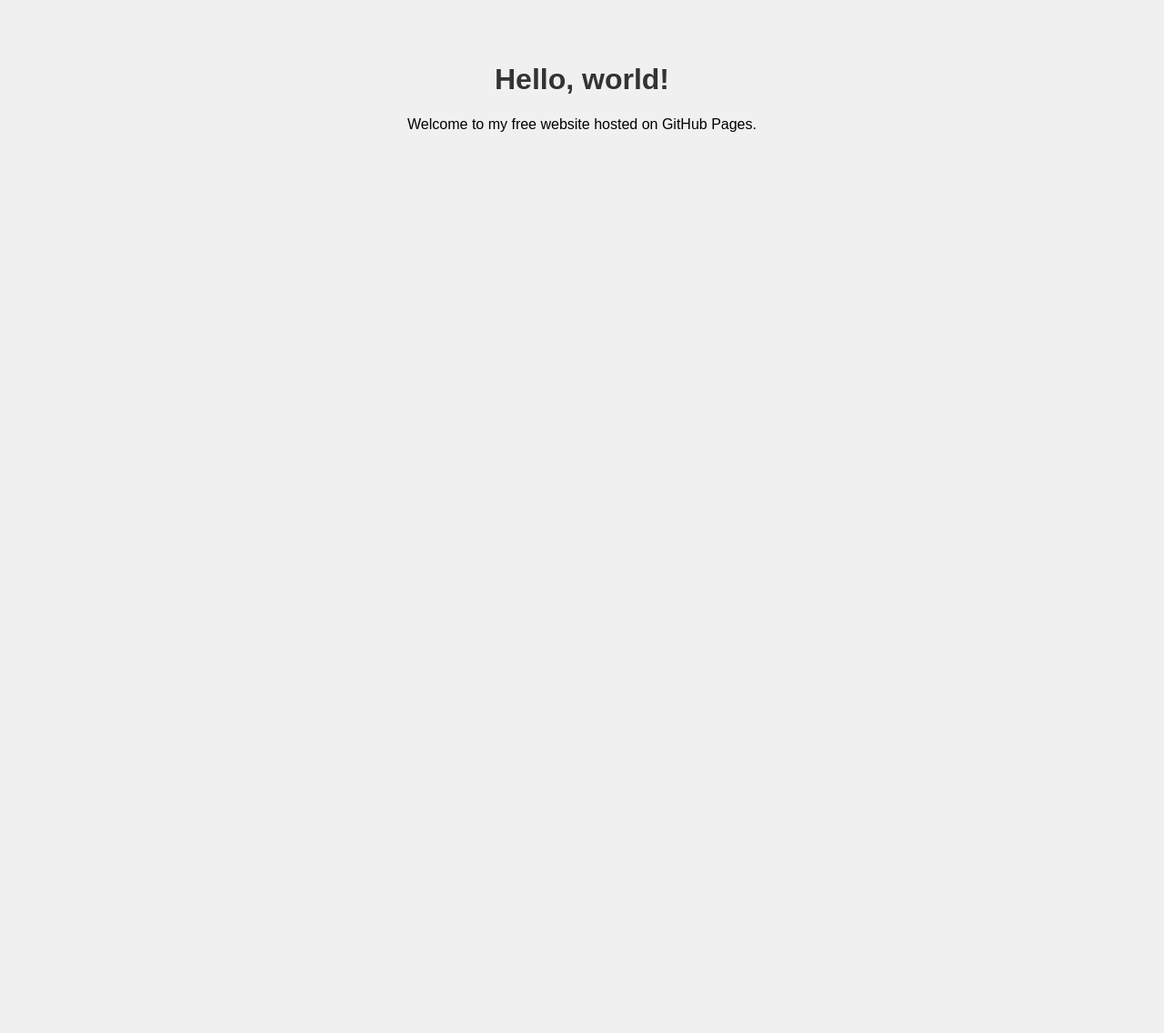
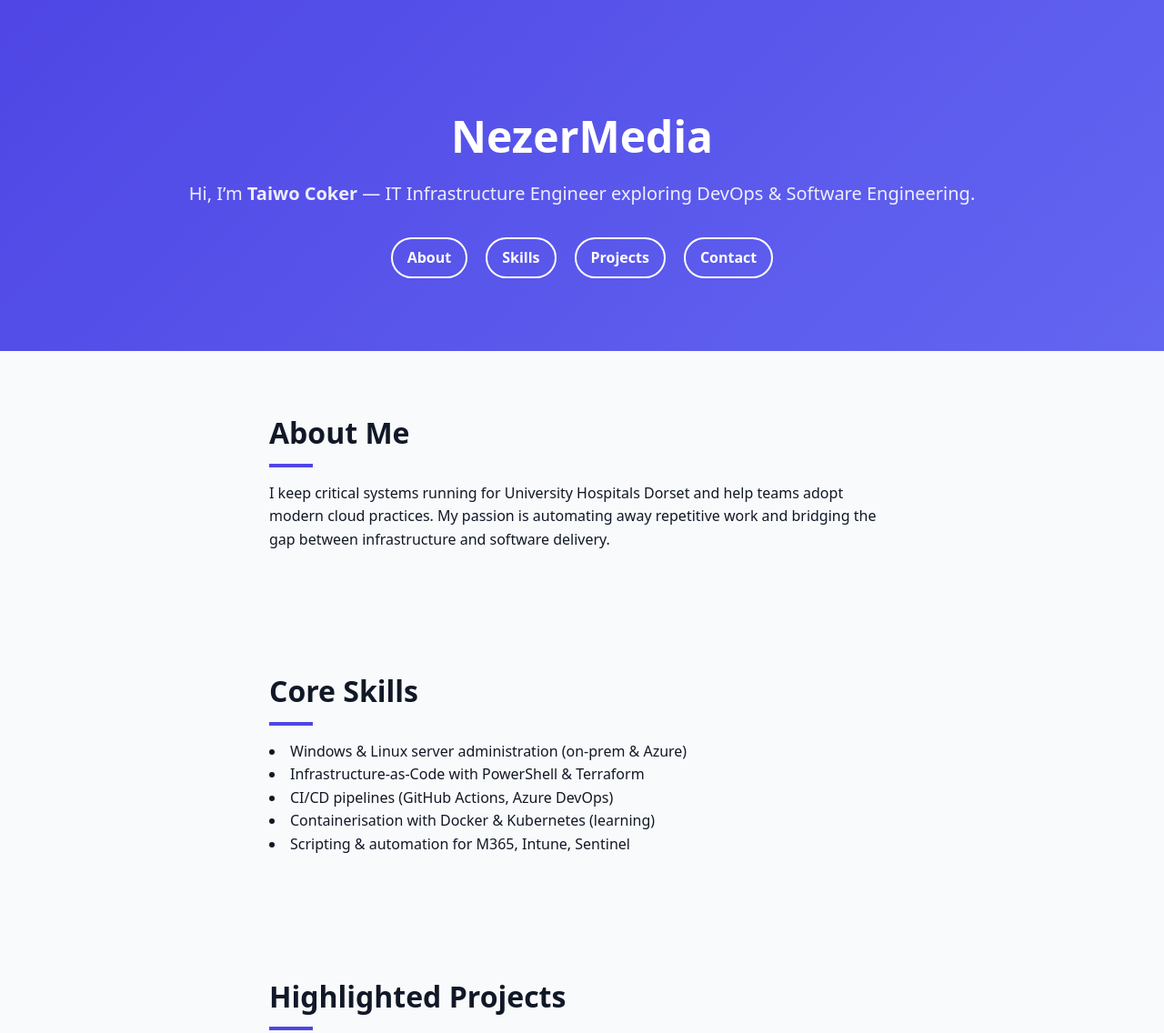
Before and after one commit to nezercoker/nezercoker.github.io, a plain HTML site: page index.html in a window 1280 px wide. Shown: the top 1136 px of the page at 91% size. Before the commit the page ends 800 px from the top, so only its background shows below. Drawn offline with Linux system fonts and the light colour scheme.

Commit message:
Update index.html

```diff
--- a/index.html
+++ b/index.html
@@ -1,22 +1,154 @@
 <!DOCTYPE html>
 <html lang="en">
 <head>
-  <meta charset="UTF-8">
-  <title>My Free Website</title>
+  <meta charset="UTF-8" />
+  <meta name="viewport" content="width=device-width, initial-scale=1.0" />
+  <title>NezerMedia • Taiwo Coker</title>
+
+  <!-- Basic styling in one place -->
   <style>
+    :root {
+      --accent: #4f46e5;      /* indigo-600 */
+      --bg:     #f9fafb;      /* gray-50   */
+      --text:   #111827;      /* gray-900  */
+    }
+    * { box-sizing: border-box; margin: 0; padding: 0; }
     body {
-      font-family: Arial, sans-serif;
-      padding: 40px;
+      font-family: system-ui, -apple-system, BlinkMacSystemFont, "Segoe UI",
+                   Roboto, Helvetica, Arial, sans-serif;
+      background: var(--bg);
+      color: var(--text);
+      line-height: 1.6;
+    }
+    header {
       text-align: center;
-      background-color: #f0f0f0;
+      padding: 7rem 1rem 5rem;
+      background: linear-gradient(135deg, var(--accent) 0%, #6366f1 100%);
+      color: #fff;
     }
-    h1 {
-      color: #333;
+    header h1 { font-size: 3rem; font-weight: 800; margin-bottom: .5rem; }
+    header p  { font-size: 1.25rem; opacity: 0.9; }
+    nav {
+      margin-top: 2rem;
+      display: flex;
+      justify-content: center;
+      gap: 1.25rem;
+      flex-wrap: wrap;
+    }
+    nav a {
+      color: #fff; text-decoration: none; font-weight: 600;
+      border: 2px solid #fff; padding: .5rem 1rem; border-radius: 9999px;
+      transition: background .2s, color .2s;
+    }
+    nav a:hover { background: #fff; color: var(--accent); }
+    section {
+      max-width: 720px; margin: 0 auto; padding: 4rem 1rem;
+    }
+    h2 { font-size: 2rem; margin-bottom: 1rem; position: relative; }
+    h2::after {
+      content: ""; display: block; width: 3rem; height: .25rem;
+      background: var(--accent); margin-top: .5rem;
+    }
+    ul { list-style: disc inside; margin-top: .5rem; }
+    .card-grid {
+      display: grid; gap: 1.5rem;
+      grid-template-columns: repeat(auto-fit, minmax(240px, 1fr));
+      margin-top: 1rem;
+    }
+    .card {
+      background: #fff; padding: 1.5rem; border-radius: 1rem;
+      box-shadow: 0 4px 10px rgba(0,0,0,.05);
+    }
+    footer {
+      text-align: center; padding: 2rem 1rem; font-size: .875rem;
+      background: #e5e7eb;
+      color: #374151;
+    }
+    @media (prefers-color-scheme: dark) {
+      :root { --bg: #0f172a; --text: #f1f5f9; }
+      header { background: linear-gradient(135deg,#6366f1 0%,#4338ca 100%); }
+      nav a { border-color:#f1f5f9; }
+      nav a:hover { background:#f1f5f9; color:#4338ca; }
+      section, .card { background:#1e293b; color:#f1f5f9; }
+      footer { background:#1e293b; color:#94a3b8; }
     }
   </style>
 </head>
 <body>
-  <h1>Hello, world!</h1>
-  <p>Welcome to my free website hosted on GitHub Pages.</p>
+  <!-- HERO -->
+  <header>
+    <h1>NezerMedia</h1>
+    <p>Hi, I’m <strong>Taiwo Coker</strong> — IT Infrastructure Engineer exploring DevOps &amp; Software Engineering.</p>
+
+    <nav>
+      <a href="#about">About</a>
+      <a href="#skills">Skills</a>
+      <a href="#projects">Projects</a>
+      <a href="#contact">Contact</a>
+    </nav>
+  </header>
+
+  <!-- ABOUT -->
+  <section id="about">
+    <h2>About Me</h2>
+    <p>
+      I keep critical systems running for University Hospitals Dorset and help
+      teams adopt modern cloud practices. My passion is automating away
+      repetitive work and bridging the gap between infrastructure and software
+      delivery.
+    </p>
+  </section>
+
+  <!-- SKILLS -->
+  <section id="skills">
+    <h2>Core Skills</h2>
+    <ul>
+      <li>Windows &amp; Linux server administration (on-prem &amp; Azure)</li>
+      <li>Infrastructure-as-Code with PowerShell &amp; Terraform</li>
+      <li>CI/CD pipelines (GitHub Actions, Azure DevOps)</li>
+      <li>Containerisation with Docker &amp; Kubernetes (learning)</li>
+      <li>Scripting &amp; automation for M365, Intune, Sentinel</li>
+    </ul>
+  </section>
+
+  <!-- PROJECTS -->
+  <section id="projects">
+    <h2>Highlighted Projects</h2>
+    <div class="card-grid">
+      <div class="card">
+        <h3>NHS Stock App</h3>
+        <p>Low-code Power Apps solution that tracks medical consumables across
+           two hospital sites, saving ~6 hours/week of manual reconciliation.</p>
+      </div>
+      <div class="card">
+        <h3>Exchange Online Cleanup Tool</h3>
+        <p>GUI-driven PowerShell app that purges <em>Recoverable Items</em>
+           folders; reclaimed 200 GB+ storage from 500+ mailboxes.</p>
+      </div>
+      <div class="card">
+        <h3>Hybrid Patch Automation</h3>
+        <p>Orchestrated WSUS + SCCM update workflow with approval gates, cutting
+           server patch window by 40 % while meeting NHS uptime SLAs.</p>
+      </div>
+    </div>
+  </section>
+
+  <!-- CONTACT -->
+  <section id="contact">
+    <h2>Get in Touch</h2>
+    <p>
+      📧 <a href="mailto:a.taiwo.coker@uhd.nhs.uk">a.taiwo.coker@uhd.nhs.uk</a><br>
+      💼 <a href="https://www.linkedin.com/in/taiwocoker/">LinkedIn / taiwocoker</a>
+    </p>
+  </section>
+
+  <footer>
+    © <span id="year"></span> NezerMedia — Built with ❤️ and GitHub Pages
+  </footer>
+
+  <script>
+    // Update footer year automatically
+    document.getElementById('year').textContent = new Date().getFullYear();
+  </script>
 </body>
 </html>
```
